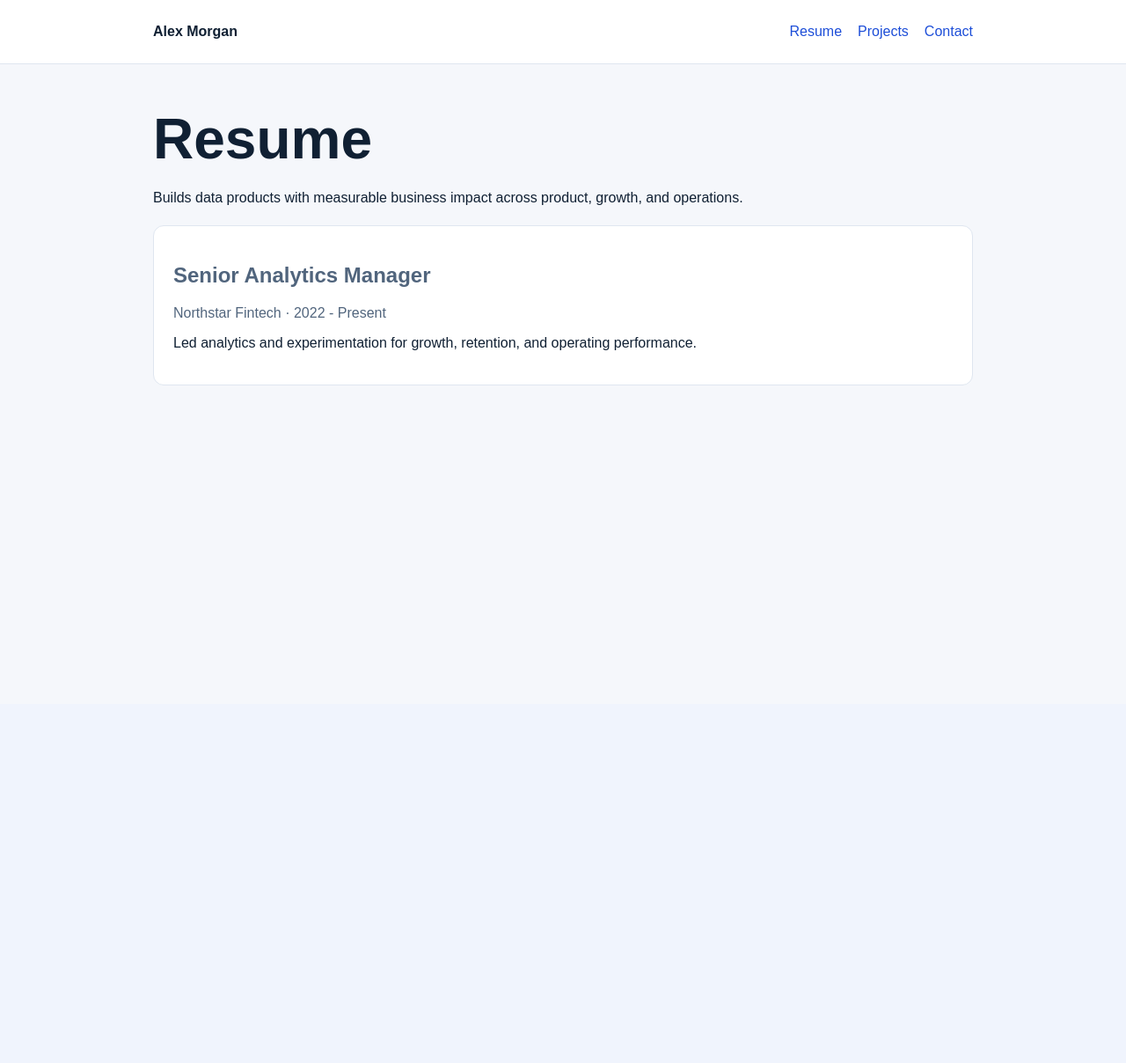
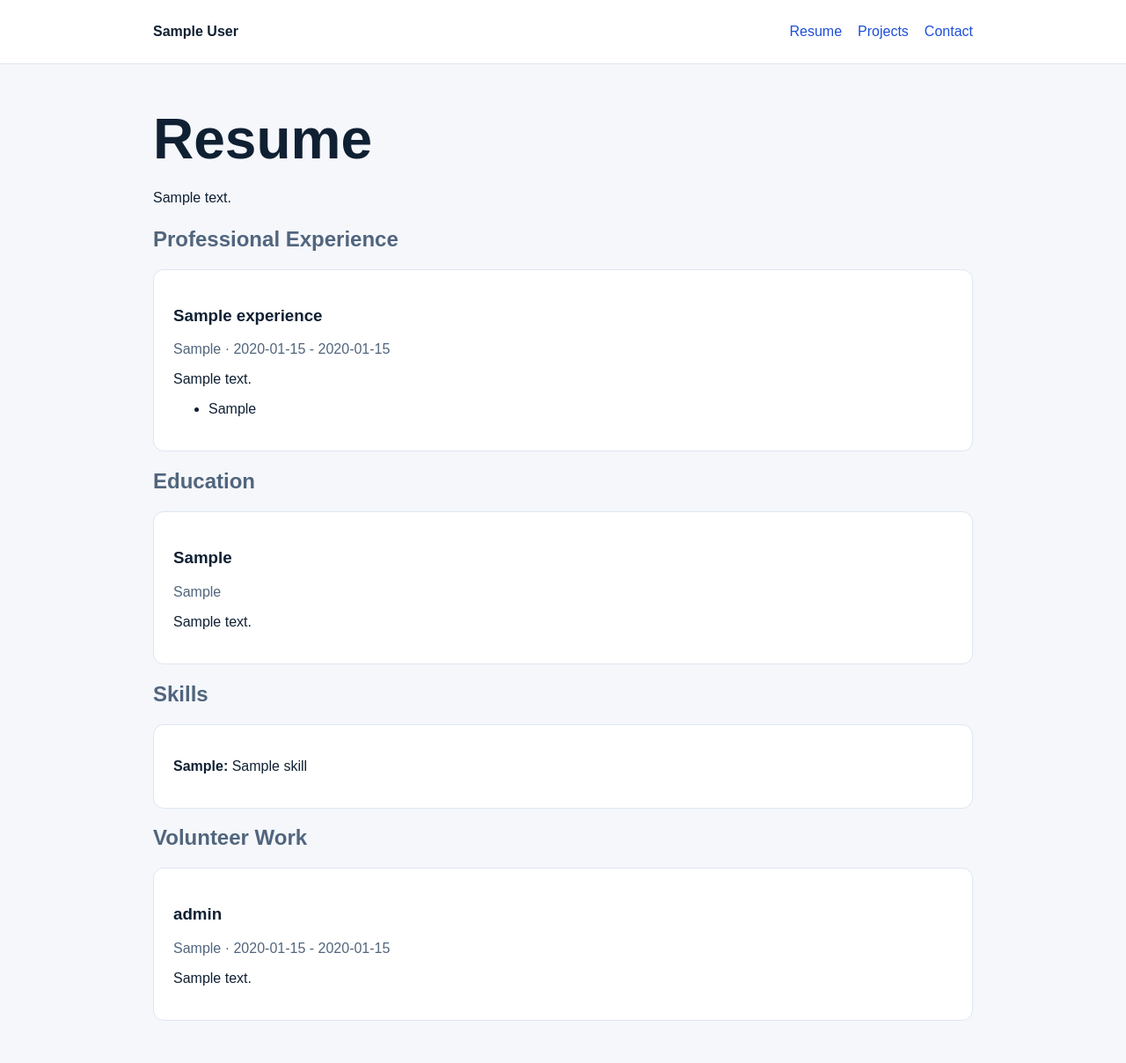
Before and after one commit to gclarke5/career-platform-2-, a FastAPI app: page /resume in a window 1280 px wide. Shown: the whole page at 88% size. Before the commit the page ends 438 px from the top, so only its background shows below. Run offline with FastAPI, Linux system fonts and the light colour scheme; tables that the repository leaves empty hold one stand-in row (values such as "Sample post").

Commit message:
feat: render public pages from the database
Pages now read profile, experience, projects, skills, education and
volunteer work from the database, falling back to the demo content
per section only when a read fails. Tests run against a throwaway
SQLite file and reset the fallback profile that /admin/profile mutates.

Co-Authored-By: Claude Opus 5.5 <noreply@anthropic.com>

```diff
--- a/app/fallback_data.py
+++ b/app/fallback_data.py
@@ -20,6 +20,7 @@ fallback_experience = [
         "company": "Northstar Fintech",
         "date_range": "2022 - Present",
         "summary": "Led analytics and experimentation for growth, retention, and operating performance.",
+        "highlights": [],
     }
 ]
 
@@ -28,7 +29,7 @@ fallback_projects = [
         "title": "Revenue Forecasting Platform",
         "slug": "revenue-forecasting-platform",
         "short_summary": "Built a forecasting workflow that improved planning accuracy and executive visibility.",
-        "description": "A self-serve forecasting workflow connecting operational data to planning decisions.",
+        "description_points": ["A self-serve forecasting workflow connecting operational data to planning decisions."],
         "metrics": "12% better forecast precision; 2x faster reporting cycle",
         "tools": "Python, SQL, Tableau",
     }
--- a/app/repositories.py
+++ b/app/repositories.py
@@ -2,7 +2,7 @@ from sqlalchemy import select
 from sqlalchemy.exc import SQLAlchemyError
 from sqlalchemy.orm import Session
 
-from app.models import Profile
+from app.models import Education, Experience, Profile, Project, Skill, VolunteerWork
 
 
 class DatabaseUnavailableError(RuntimeError):
@@ -33,3 +33,71 @@ def read_profile_data(db: Session) -> dict[str, str | dict[str, str]] | None:
             "github": profile.github_url,
         },
     }
+
+
+def _read_rows(db: Session, model: type) -> list:
+    try:
+        return list(db.scalars(select(model).order_by(model.id)))
+    except SQLAlchemyError as exc:
+        db.rollback()
+        raise DatabaseUnavailableError(f"{model.__tablename__} database read failed") from exc
+
+
+def _lines(value: str | None) -> list[str]:
+    return [line.strip() for line in (value or "").splitlines() if line.strip()]
+
+
+def _date_range(start: str | None, end: str | None) -> str:
+    return " - ".join(part for part in (start, end) if part)
+
+
+def read_experiences(db: Session) -> list[dict]:
+    return [
+        {
+            "title": row.title,
+            "company": row.company,
+            "date_range": _date_range(row.start_date, row.end_date),
+            "summary": row.summary,
+            "highlights": _lines(row.highlights),
+        }
+        for row in _read_rows(db, Experience)
+    ]
+
+
+def read_projects(db: Session) -> list[dict]:
+    return [
+        {
+            "title": row.title,
+            "slug": row.slug,
+            "short_summary": row.short_summary,
+            "description_points": _lines(row.description),
+            "metrics": row.metrics,
+            "tools": row.tools,
+            "link_url": row.link_url,
+            "case_study_url": row.case_study_url,
+        }
+        for row in _read_rows(db, Project)
+    ]
+
+
+def read_skills(db: Session) -> list[dict]:
+    return [{"name": row.name, "category": row.category} for row in _read_rows(db, Skill)]
+
+
+def read_education(db: Session) -> list[dict]:
+    return [
+        {"school": row.school, "degree": row.degree, "details": row.details}
+        for row in _read_rows(db, Education)
+    ]
+
+
+def read_volunteer_work(db: Session) -> list[dict]:
+    return [
+        {
+            "role": row.role,
+            "organization": row.organization,
+            "date_range": _date_range(row.start_date, row.end_date),
+            "summary": row.summary,
+        }
+        for row in _read_rows(db, VolunteerWork)
+    ]
--- a/app/routes/public.py
+++ b/app/routes/public.py
@@ -1,8 +1,10 @@
-from fastapi import APIRouter, Request
+from fastapi import APIRouter, Depends, HTTPException, Request
 from fastapi.responses import HTMLResponse
 from fastapi.templating import Jinja2Templates
+from sqlalchemy.orm import Session
 
-from app.fallback_data import fallback_experience, fallback_projects
+from app.db import get_db
+from app.services.content_service import get_project, get_projects, get_resume_payload
 from app.services.profile_service import get_profile_payload
 
 router = APIRouter()
@@ -10,38 +12,40 @@ templates = Jinja2Templates(directory="templates")
 
 
 @router.get("/", response_class=HTMLResponse)
-async def home(request: Request):
-    return templates.TemplateResponse(request, "index.html", {"profile": get_profile_payload()})
+async def home(request: Request, db: Session = Depends(get_db)):
+    return templates.TemplateResponse(request, "index.html", {"profile": get_profile_payload(db)})
 
 
 @router.get("/resume", response_class=HTMLResponse)
-async def resume(request: Request):
+async def resume(request: Request, db: Session = Depends(get_db)):
     return templates.TemplateResponse(
         request,
         "resume.html",
-        {"profile": get_profile_payload(), "experience": fallback_experience},
+        {"profile": get_profile_payload(db), **get_resume_payload(db)},
     )
 
 
 @router.get("/projects", response_class=HTMLResponse)
-async def projects(request: Request):
+async def projects(request: Request, db: Session = Depends(get_db)):
     return templates.TemplateResponse(
         request,
         "projects.html",
-        {"projects": fallback_projects},
+        {"profile": get_profile_payload(db), "projects": get_projects(db)},
     )
 
 
 @router.get("/projects/{slug}", response_class=HTMLResponse)
-async def project_detail(request: Request, slug: str):
-    project = next((item for item in fallback_projects if item["slug"] == slug), None)
+async def project_detail(request: Request, slug: str, db: Session = Depends(get_db)):
+    project = get_project(db, slug)
     if project is None:
-        from fastapi import HTTPException
-
         raise HTTPException(status_code=404, detail="Project not found")
-    return templates.TemplateResponse(request, "project_detail.html", {"project": project})
+    return templates.TemplateResponse(
+        request,
+        "project_detail.html",
+        {"profile": get_profile_payload(db), "project": project},
+    )
 
 
 @router.get("/contact", response_class=HTMLResponse)
-async def contact(request: Request):
-    return templates.TemplateResponse(request, "contact.html", {"profile": get_profile_payload()})
+async def contact(request: Request, db: Session = Depends(get_db)):
+    return templates.TemplateResponse(request, "contact.html", {"profile": get_profile_payload(db)})
--- /dev/null
+++ b/app/services/content_service.py
@@ -0,0 +1,61 @@
+import logging
+from collections.abc import Callable
+from typing import Any
+
+from sqlalchemy.orm import Session
+
+from app.fallback_data import fallback_experience, fallback_projects
+from app.repositories import (
+    DatabaseUnavailableError,
+    read_education,
+    read_experiences,
+    read_projects,
+    read_skills,
+    read_volunteer_work,
+)
+
+logger = logging.getLogger(__name__)
+
+
+def _read_or_fallback(db_session: Session, reader: Callable[[Session], list[dict]], fallback: list[dict]) -> list[dict]:
+    try:
+        return reader(db_session)
+    except DatabaseUnavailableError:
+        logger.warning("Database unavailable; serving fallback %s", reader.__name__, exc_info=True)
+        return [item.copy() for item in fallback]
+
+
+def get_experience(db_session: Session) -> list[dict]:
+    return _read_or_fallback(db_session, read_experiences, fallback_experience)
+
+
+def get_projects(db_session: Session) -> list[dict]:
+    return _read_or_fallback(db_session, read_projects, fallback_projects)
+
+
+def get_project(db_session: Session, slug: str) -> dict | None:
+    return next((item for item in get_projects(db_session) if item["slug"] == slug), None)
+
+
+def get_education(db_session: Session) -> list[dict]:
+    return _read_or_fallback(db_session, read_education, [])
+
+
+def get_volunteer_work(db_session: Session) -> list[dict]:
+    return _read_or_fallback(db_session, read_volunteer_work, [])
+
+
+def get_skill_groups(db_session: Session) -> dict[str, list[str]]:
+    groups: dict[str, list[str]] = {}
+    for skill in _read_or_fallback(db_session, read_skills, []):
+        groups.setdefault(skill["category"] or "Skills", []).append(skill["name"])
+    return groups
+
+
+def get_resume_payload(db_session: Session) -> dict[str, Any]:
+    return {
+        "experience": get_experience(db_session),
+        "education": get_education(db_session),
+        "skill_groups": get_skill_groups(db_session),
+        "volunteer_work": get_volunteer_work(db_session),
+    }
--- a/templates/base.html
+++ b/templates/base.html
@@ -9,7 +9,7 @@
   <body>
     <header class="topbar">
       <nav class="container nav">
-        <a class="brand" href="/">Alex Morgan</a>
+        <a class="brand" href="/">{{ profile.full_name if profile is defined else "Career Platform" }}</a>
         <div class="nav-links">
           <a href="/resume">Resume</a>
           <a href="/projects">Projects</a>
--- a/templates/contact.html
+++ b/templates/contact.html
@@ -6,8 +6,8 @@
   <p class="lede">Let’s connect about analytics, data, and technical business roles.</p>
   <p class="contact-list">
     <a href="mailto:{{ profile.email }}">{{ profile.email }}</a>
-    <a href="{{ profile.linkedin_url }}">LinkedIn</a>
-    <a href="{{ profile.github_url }}">GitHub</a>
+    {% if profile.linkedin_url %}<a href="{{ profile.linkedin_url }}">LinkedIn</a>{% endif %}
+    {% if profile.github_url %}<a href="{{ profile.github_url }}">GitHub</a>{% endif %}
   </p>
 </section>
 {% endblock %}
--- a/templates/index.html
+++ b/templates/index.html
@@ -12,8 +12,8 @@
   </div>
   <p class="contact-list">
     <a href="mailto:{{ profile.email }}">{{ profile.email }}</a>
-    <a href="{{ profile.linkedin_url }}">LinkedIn</a>
-    <a href="{{ profile.github_url }}">GitHub</a>
+    {% if profile.linkedin_url %}<a href="{{ profile.linkedin_url }}">LinkedIn</a>{% endif %}
+    {% if profile.github_url %}<a href="{{ profile.github_url }}">GitHub</a>{% endif %}
   </p>
 </section>
 {% endblock %}
--- a/templates/resume.html
+++ b/templates/resume.html
@@ -4,12 +4,54 @@
 <section class="container section">
   <h1>Resume</h1>
   <p class="lede">{{ profile.summary }}</p>
+
+  {% if experience %}
+  <h2>Professional Experience</h2>
   {% for item in experience %}
   <article class="card">
-    <h2>{{ item.title }}</h2>
-    <p class="meta">{{ item.company }} · {{ item.date_range }}</p>
-    <p>{{ item.summary }}</p>
+    <h3>{{ item.title }}</h3>
+    <p class="meta">{{ item.company }}{% if item.date_range %} · {{ item.date_range }}{% endif %}</p>
+    {% if item.summary %}<p>{{ item.summary }}</p>{% endif %}
+    {% if item.highlights %}
+    <ul>
+      {% for highlight in item.highlights %}
+      <li>{{ highlight }}</li>
+      {% endfor %}
+    </ul>
+    {% endif %}
   </article>
   {% endfor %}
+  {% endif %}
+
+  {% if education %}
+  <h2>Education</h2>
+  {% for item in education %}
+  <article class="card">
+    <h3>{{ item.school }}</h3>
+    {% if item.degree %}<p class="meta">{{ item.degree }}</p>{% endif %}
+    {% if item.details %}<p>{{ item.details }}</p>{% endif %}
+  </article>
+  {% endfor %}
+  {% endif %}
+
+  {% if skill_groups %}
+  <h2>Skills</h2>
+  <article class="card">
+    {% for category, names in skill_groups.items() %}
+    <p><strong>{{ category }}:</strong> {{ names | join(", ") }}</p>
+    {% endfor %}
+  </article>
+  {% endif %}
+
+  {% if volunteer_work %}
+  <h2>Volunteer Work</h2>
+  {% for item in volunteer_work %}
+  <article class="card">
+    <h3>{{ item.role }}</h3>
+    <p class="meta">{{ item.organization }}{% if item.organization and item.date_range %} · {% endif %}{{ item.date_range }}</p>
+    {% if item.summary %}<p>{{ item.summary }}</p>{% endif %}
+  </article>
+  {% endfor %}
+  {% endif %}
 </section>
 {% endblock %}
```
Also changed, not shown: templates/project_detail.html (+9 -3 lines), tests/conftest.py (added, +37 -0 lines), tests/test_database_content.py (added, +116 -0 lines).
